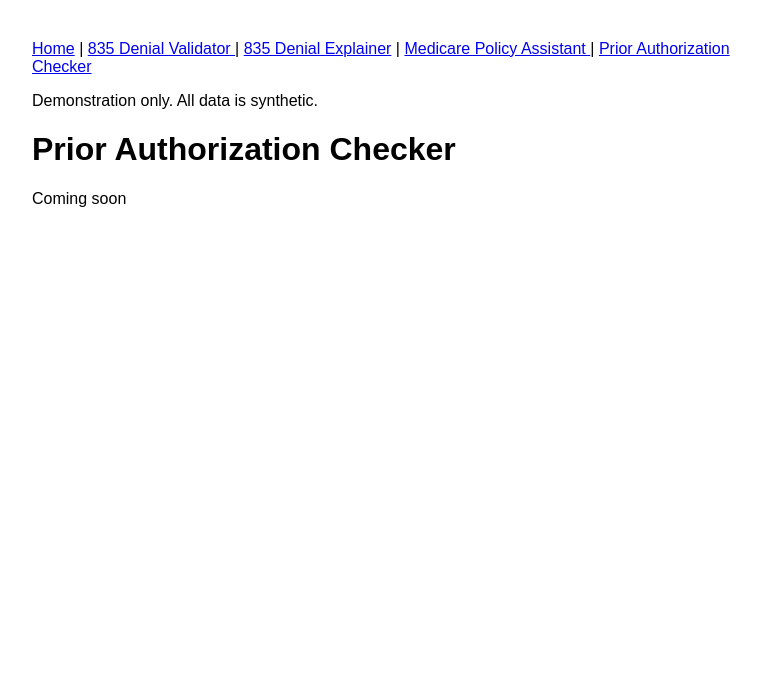
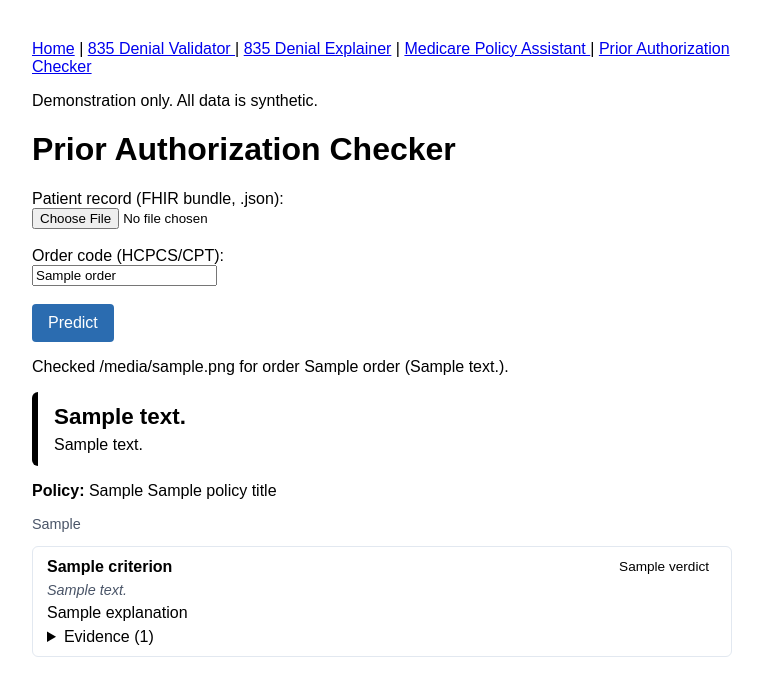
Before and after one commit to wkwako/healthcare-ai-tools, a FastAPI app: template templates/prior-auth-checker.html in a window 1280 px wide. Shown: the top 696 px of the page, without its empty margins (258-1021 px from the left). Run offline with FastAPI, Linux system fonts and the light colour scheme; the template is opened without the code that fills it: most values are stand-ins (such as "Sample title", 1, 10 or a date in 2020).

Commit message:
connecting backend analysis to frontend

```diff
--- a/main.py
+++ b/main.py
@@ -1,9 +1,14 @@
-from fastapi import FastAPI, Request, UploadFile, File
+import json
+import re
+import anthropic
+from fastapi import FastAPI, Request, UploadFile, File, Form
+from fastapi.concurrency import run_in_threadpool
 from fastapi.responses import HTMLResponse
 from fastapi.staticfiles import StaticFiles
 from fastapi.templating import Jinja2Templates
 
 from denial_validator import *
+from prior_auth_checker import summarize_fhir_record, judge_criteria
 
 app = FastAPI()
 
@@ -27,6 +32,57 @@ async def medicare_policy_assistant(request: Request):
 @app.get("/prior-auth-checker", response_class=HTMLResponse)
 async def prior_auth_checker(request: Request):
     return templates.TemplateResponse(request, "prior-auth-checker.html")
+
+#what the user sees for each decision the tool returns
+DECISION_LABELS = {"covered": "Covered", "denied": "Not covered", "insufficient information": "Insufficient information"}
+
+def evidence_lines(summary):
+    """Maps each evidence tag (R12) to the summary text it labels, so cited evidence can be shown to the user.
+    Observation lines hold several tagged values, so each value keeps the measurement name in front of it."""
+    lines = {}
+    for line in summary.splitlines():
+        #each tagged value runs until the next tag ("; [R13] ...") or the end of the line
+        matches = list(re.finditer(r"\[(R\d+)\] (.*?)(?=; \[R\d+\]|$)", line))
+        if not matches:
+            continue
+        name = line[:matches[0].start()]
+        for match in matches:
+            lines[match.group(1)] = (name + match.group(2)).strip().rstrip(":")
+    return lines
+
+@app.post("/prior-auth-checker", response_class=HTMLResponse)
+async def check_prior_auth(request: Request, file: UploadFile = File(...), order: str = Form(...)):
+    order = order.strip().upper()
+    info = {"filename": file.filename, "order": order}
+
+    if not re.fullmatch(r"[A-Z0-9]{5}", order):
+        info["error"] = "The order should be a 5-character HCPCS or CPT code, such as E0601."
+        return templates.TemplateResponse(request, "prior-auth-checker.html", info)
+    try:
+        bundle = json.loads(await file.read())
+        summary, refs = summarize_fhir_record(bundle)
+    except (json.JSONDecodeError, UnicodeDecodeError):
+        info["error"] = "That file isn't valid JSON. Upload a FHIR bundle exported from Synthea."
+        return templates.TemplateResponse(request, "prior-auth-checker.html", info)
+    except (KeyError, StopIteration, TypeError, ValueError):
+        info["error"] = "That file doesn't look like a FHIR patient bundle (it needs a Patient resource)."
+        return templates.TemplateResponse(request, "prior-auth-checker.html", info)
+
+    #judge_criteria blocks for ~30 seconds, so it runs in a worker thread to keep the server responsive
+    try:
+        result = await run_in_threadpool(judge_criteria, summary, order, refs)
+    except (anthropic.APIError, RuntimeError) as e:
+        info["error"] = f"The analysis failed: {e}"
+        return templates.TemplateResponse(request, "prior-auth-checker.html", info)
+
+    evidence = evidence_lines(summary)
+    for criterion in result["criteria"]:
+        criterion["evidence_text"] = [evidence.get(tag.strip("[]"), tag) for tag in criterion["evidence"]]
+    titles = {f"L{c['lcd_id']}": c["title"] for c in result["candidates"]}
+    info |= {"result": result,
+             "decision_label": DECISION_LABELS[result["decision"]],
+             "policy_title": titles.get(result["selected_policy"], "")}
+    return templates.TemplateResponse(request, "prior-auth-checker.html", info)
 
 @app.get("/denial-validator", response_class=HTMLResponse)
 async def denial_validator(request: Request):
--- a/prior_auth_checker.py
+++ b/prior_auth_checker.py
@@ -61,13 +61,13 @@ def decode_note(document):
     data = document["content"][0]["attachment"]["data"]
     return base64.b64decode(data).decode("utf-8").strip()
 
-def summarize_fhir_record(path, lookback_years=2, as_of=None):
-    """Turns a Synthea FHIR bundle into a compact text summary for the LLM.
+def summarize_fhir_record(record, lookback_years=2, as_of=None):
+    """Turns a Synthea FHIR bundle (a file path, or the already-parsed bundle) into a compact text summary for the LLM.
     Conditions, active medications, devices and orders are always included; encounters, procedures,
     observations, reports and notes only from the last lookback_years before as_of (default: the
     record's latest date). Each line is tagged [R1], [R2], ... so the LLM can cite evidence.
     Returns (summary, refs), where refs maps each tag to its FHIR resource id."""
-    bundle = json.loads(Path(path).read_text(encoding="utf-8"))
+    bundle = record if isinstance(record, dict) else json.loads(Path(record).read_text(encoding="utf-8"))
     resources = [entry["resource"] for entry in bundle["entry"] if entry["resource"]["resourceType"] not in SKIPPED_TYPES]
     patient = next(r for r in resources if r["resourceType"] == "Patient")
 
--- a/static/style.css
+++ b/static/style.css
@@ -16,3 +16,151 @@ body {
 .button:hover {
   background: #2c5282;
 }
+
+input.button {
+  border: none;
+  font-size: 1rem;
+  cursor: pointer;
+}
+
+input.button:disabled {
+  background: #718096;
+  cursor: wait;
+}
+
+/* Prior authorization checker */
+.error {
+  color: #9b2c2c;
+  background: #fff5f5;
+  border: 1px solid #feb2b2;
+  border-radius: 4px;
+  padding: 10px 12px;
+}
+
+.muted {
+  color: #4a5568;
+  font-size: 0.9rem;
+}
+
+.decision {
+  border-radius: 6px;
+  padding: 12px 16px;
+  margin: 16px 0;
+  border-left: 6px solid;
+}
+
+.decision p {
+  margin: 6px 0 0;
+}
+
+.decision-label {
+  font-size: 1.4rem;
+  font-weight: bold;
+}
+
+.decision-covered {
+  background: #f0fff4;
+  border-color: #2f855a;
+}
+
+.decision-denied {
+  background: #fff5f5;
+  border-color: #c53030;
+}
+
+.decision-insufficient-information {
+  background: #fffff0;
+  border-color: #b7791f;
+}
+
+.criterion {
+  border: 1px solid #e2e8f0;
+  border-radius: 6px;
+  padding: 10px 14px;
+  margin: 10px 0;
+}
+
+.criterion p {
+  margin: 6px 0;
+}
+
+.criterion-head {
+  display: flex;
+  justify-content: space-between;
+  align-items: center;
+  gap: 12px;
+}
+
+.policy-text {
+  color: #4a5568;
+  font-style: italic;
+  font-size: 0.9rem;
+}
+
+.verdict {
+  font-size: 0.85rem;
+  padding: 2px 8px;
+  border-radius: 10px;
+  white-space: nowrap;
+}
+
+.verdict-met {
+  background: #c6f6d5;
+  color: #22543d;
+}
+
+.verdict-not-met {
+  background: #fed7d7;
+  color: #742a2a;
+}
+
+.verdict-insufficient-information {
+  background: #fefcbf;
+  color: #744210;
+}
+
+.verdict-not-applicable {
+  background: #edf2f7;
+  color: #2d3748;
+}
+
+/* Skeleton loader shown while the analysis runs */
+.loading-text {
+  color: #4a5568;
+}
+
+.skeleton {
+  border-radius: 6px;
+  margin: 10px 0;
+  background: linear-gradient(90deg, #edf2f7 25%, #f7fafc 50%, #edf2f7 75%);
+  background-size: 200% 100%;
+  animation: shimmer 1.4s ease-in-out infinite;
+}
+
+.skeleton-banner {
+  height: 72px;
+}
+
+.skeleton-line {
+  height: 14px;
+  width: 80%;
+}
+
+.skeleton-line.short {
+  width: 50%;
+}
+
+.skeleton-row {
+  height: 90px;
+}
+
+@keyframes shimmer {
+  from { background-position: 200% 0; }
+  to { background-position: -200% 0; }
+}
+
+@media (prefers-reduced-motion: reduce) {
+  .skeleton {
+    animation: none;
+  }
+}
--- a/templates/prior-auth-checker.html
+++ b/templates/prior-auth-checker.html
@@ -3,5 +3,87 @@
 
 {% block content %}
 <h1> Prior Authorization Checker </h1>
-<p> Coming soon </p>
+
+<form id="pa-form" action="/prior-auth-checker" method="post" enctype="multipart/form-data">
+    <label for="file">Patient record (FHIR bundle, .json):</label>
+    <br>
+    <input type="file" id="file" name="file" accept=".json,application/json" required>
+    <br><br>
+    <label for="order">Order code (HCPCS/CPT):</label>
+    <br>
+    <input type="text" id="order" name="order" placeholder="E0601" value="{{ order or '' }}" maxlength="5" required>
+    <br><br>
+    <input type="submit" id="predict" class="button" value="Predict">
+</form>
+
+<!-- shown while the analysis runs; same shape as the results so the page doesn't jump -->
+<div id="loading" class="loading" hidden aria-live="polite">
+    <p class="loading-text">Finding the matching policy and checking each criterion. This takes about 30 seconds.</p>
+    <div class="skeleton skeleton-banner"></div>
+    <div class="skeleton skeleton-line"></div>
+    <div class="skeleton skeleton-line short"></div>
+    <div class="skeleton skeleton-row"></div>
+    <div class="skeleton skeleton-row"></div>
+    <div class="skeleton skeleton-row"></div>
+</div>
+
+<div id="results">
+{% if error %}
+  <p class="error">{{ error }}</p>
+{% endif %}
+
+{% if result %}
+  <p>Checked {{ filename }} for order {{ order }}{% if result.order_description %} ({{ result.order_description }}){% endif %}.</p>
+
+  <div class="decision decision-{{ result.decision | replace(' ', '-') }}">
+    <span class="decision-label">{{ decision_label }}</span>
+    <p>{{ result.decision_explanation }}</p>
+  </div>
+
+  {% if result.selected_policy != "none" %}
+  <p><strong>Policy:</strong> {{ result.selected_policy }} {{ policy_title }}</p>
+  {% endif %}
+  <p class="muted">{{ result.selection_reason }}</p>
+
+  {% for criterion in result.criteria %}
+  <div class="criterion">
+    <div class="criterion-head">
+      <strong>{{ criterion.criterion }}</strong>
+      <span class="verdict verdict-{{ criterion.verdict | replace(' ', '-') }}">{{ criterion.verdict }}</span>
+    </div>
+    <p class="policy-text">{{ criterion.policy_text }}</p>
+    <p>{{ criterion.explanation }}</p>
+    {% if criterion.evidence_text %}
+    <details>
+      <summary>Evidence ({{ criterion.evidence_text | length }})</summary>
+      <ul>
+        {% for item in criterion.evidence_text %}
+        <li>{{ item }}</li>
+        {% endfor %}
+      </ul>
+    </details>
+    {% endif %}
+  </div>
+  {% endfor %}
+{% endif %}
+</div>
+
+<script>
+  //the form posts normally; this just swaps the old results for the skeleton while the browser waits
+  document.getElementById("pa-form").addEventListener("submit", function () {
+    document.getElementById("results").hidden = true;
+    document.getElementById("loading").hidden = false;
+    var button = document.getElementById("predict");
+    button.disabled = true;
+    button.value = "Predicting...";
+  });
+  //coming back with the browser's back button can restore the page mid-load; reset it
+  window.addEventListener("pageshow", function () {
+    document.getElementById("loading").hidden = true;
+    document.getElementById("results").hidden = false;
+    var button = document.getElementById("predict");
+    button.disabled = false;
+    button.value = "Predict";
+  });
+</script>
 {% endblock %}
```
